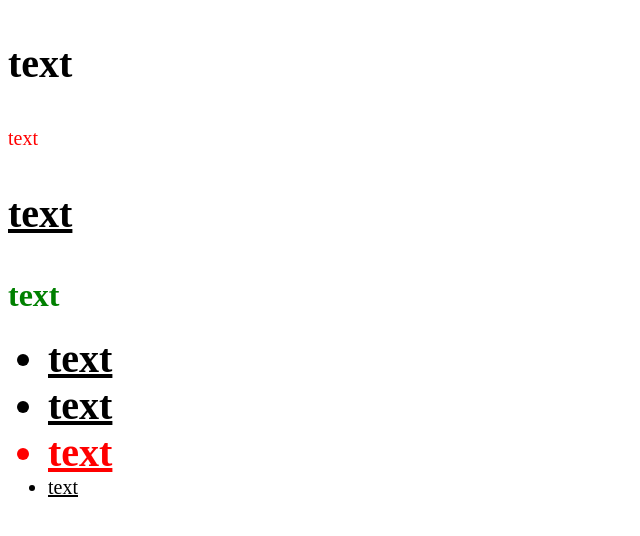
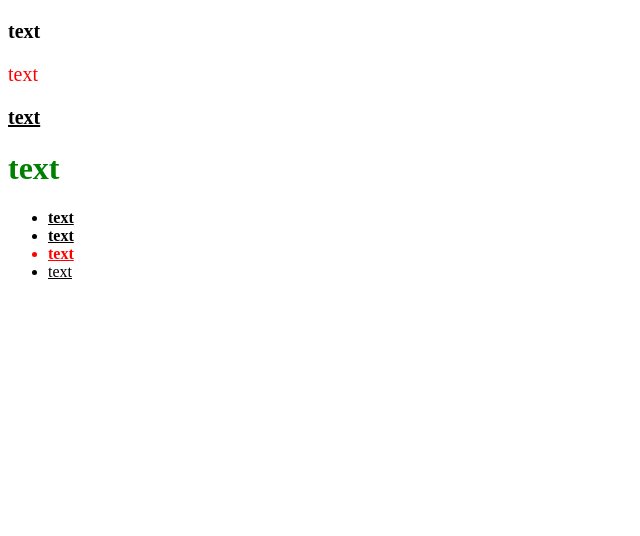
Before and after one commit to Oddi17/lessons2023, a PHP site: page /task4.html in a window 1280 px wide. Shown: the top 536 px of the page, without its empty margins (0-640 px from the left). Run offline with PHP 8.4, Linux system fonts and the light colour scheme.

Commit message:
from work

```diff
--- a/about.html
+++ b/about.html
@@ -14,7 +14,7 @@
     </p>
     <i> Закончил магистратуру в <u>ИТМО</u></i>
 
-    <ul>
+    <ul 1>
       Данный курс включает:
       <li>Верстка</li>
       <li>JavaScript</li>
--- a/lesson4/style.css
+++ b/lesson4/style.css
@@ -2,6 +2,7 @@
     color:yellow;
 }
 .main {
+    background: red;
     color:red;
 }
 .main div>ul {
--- a/lesson4/style_1.css
+++ b/lesson4/style_1.css
@@ -4,7 +4,9 @@ p {
 
 li{
     text-decoration: underline;
-    font-size: 40px;
+    /* font-size: 40px; */
+}
+p,li {
     font-weight: bold;
 }
 h1{
@@ -12,15 +14,17 @@ h1{
 }
 
 #first {
-    font-size: 40px;
+    /* font-size: 40px; */
     font-weight: bold;
 }
-#second {
+.red {
     color:red;
 }
 #third {
     text-decoration: underline;
-    font-size: 40px;
-    font-weight: bold;
+    /* font-size: 40px; */
 
 }
+.small-text {
+    font-weight: normal;
+}
--- a/lesson4/task4.html
+++ b/lesson4/task4.html
@@ -10,14 +10,14 @@
 
 <body>
     <p id="first">text</p>
-    <p id="second">text</p>
+    <p class="red small-text">text</p>
     <p id="third">text</p>
     <h1>text</h1>
     <ul>
         <li>text</li>
         <li>text</li>
-        <li style="color:red">text</li>
-    <li style = "font-size:20px; font-weight: normal;">text</li>
+        <li class="red">text</li>
+        <li class="small-text">text</li>
     </ul>
 </body>
 
--- a/lesson4/test.html
+++ b/lesson4/test.html
@@ -16,13 +16,14 @@
             </ul>
         </div>
         <div class="main">
+            <p>Rondomaizer</p>
             <div>
                 <p>text</p>
                 <p>text</p>
                 <p>text</p>
-                <ul>
+                <ul 1>
                     <li>text</li>
-                    <ul>
+                    <ul 1>
                         <li>text</li>
                         <li>text</li>
                     </ul>
```
